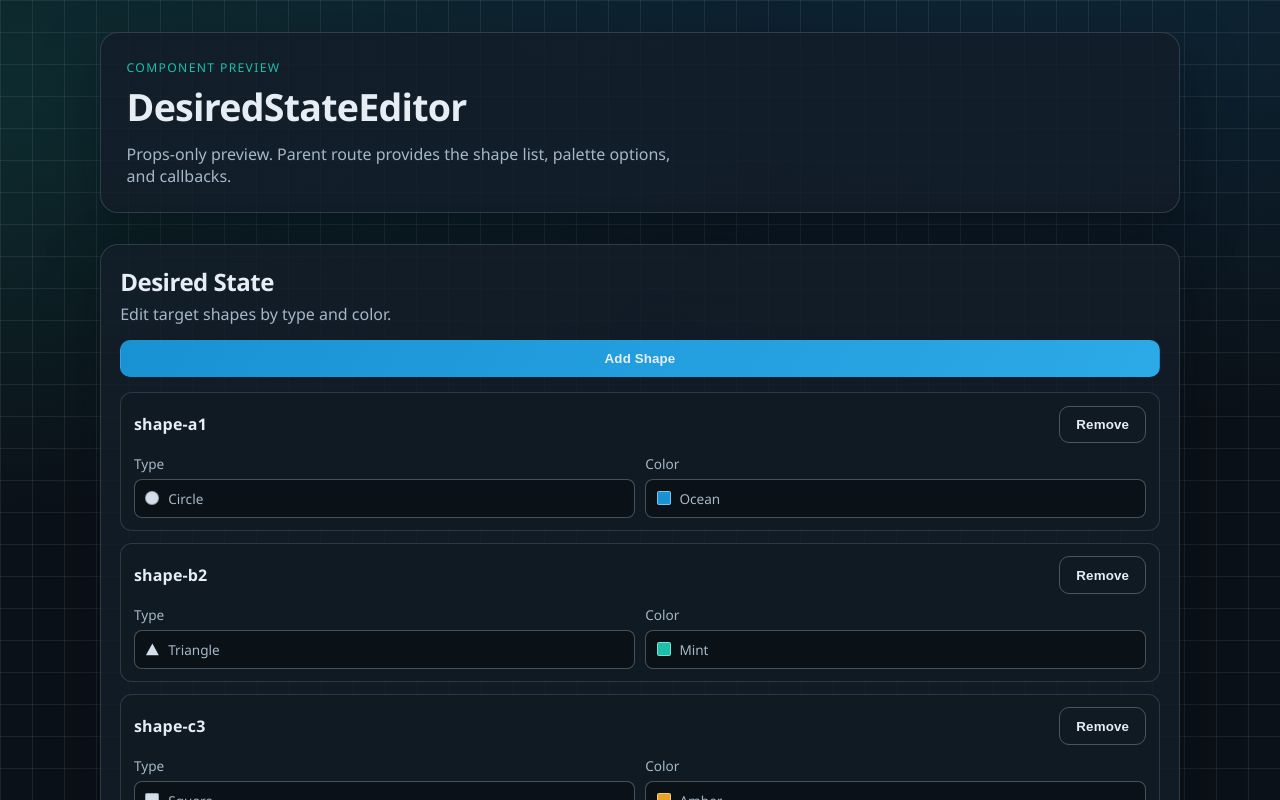
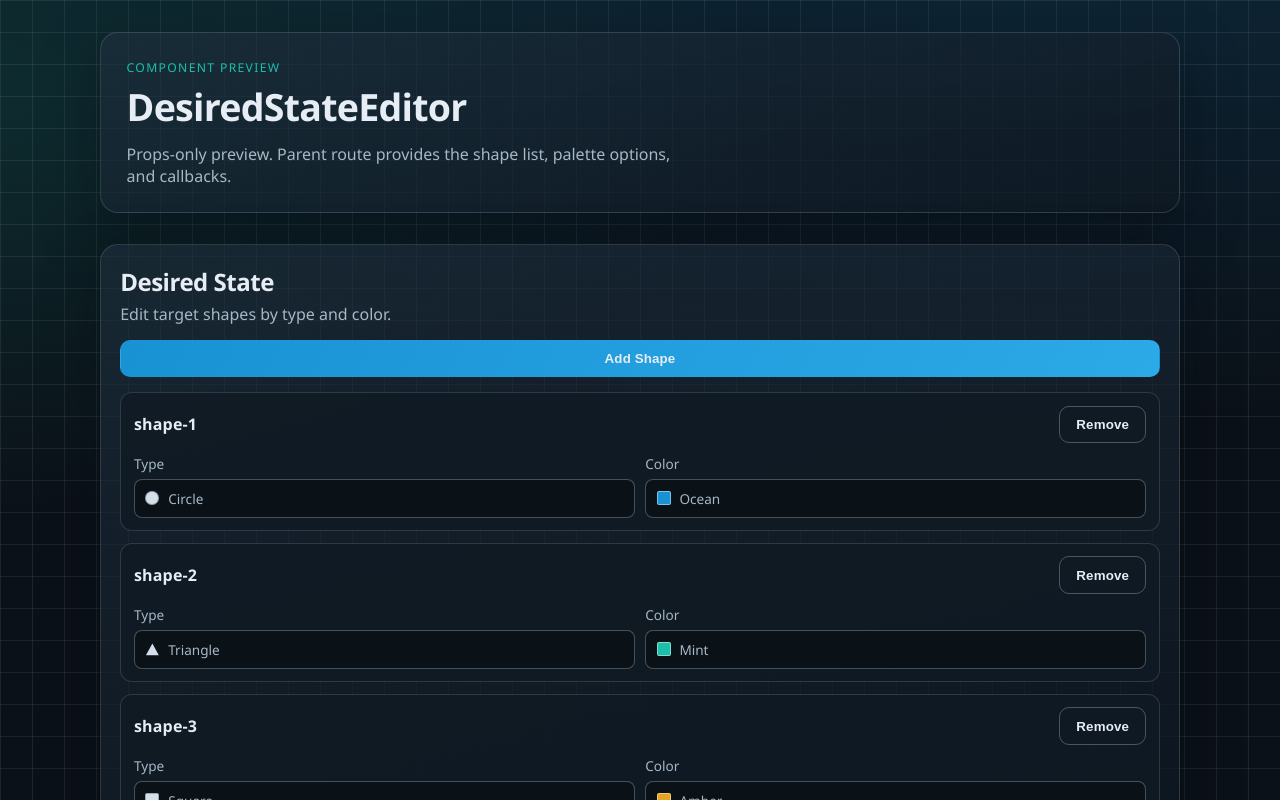
Before and after one commit to LiamCarver/desired-state-demo, a React (Vite) app in the folder app/: page /design/components/desired-state-editor in a window 1280 px wide. Shown: the top 800 px of the page. Built offline with nearby package versions, Linux system fonts and the light colour scheme.

Commit message:
style: polish editor dropdown behavior and panel gradients

```diff
--- a/app/src/components/DesiredStateEditor.tsx
+++ b/app/src/components/DesiredStateEditor.tsx
@@ -1,3 +1,5 @@
+import type { FocusEvent } from 'react'
+
 type DesiredShapeType = 'circle' | 'triangle' | 'square'
 
 type DesiredShape = {
@@ -20,6 +22,12 @@ type DesiredStateEditorProps = {
   onRemoveShape: (shapeId: string) => void
   onChangeShapeType: (shapeId: string, nextType: DesiredShapeType) => void
   onChangeShapeColor: (shapeId: string, nextColor: string) => void
+}
+
+function handleDropdownBlur(event: FocusEvent<HTMLDetailsElement>) {
+  if (!event.currentTarget.contains(event.relatedTarget as Node | null)) {
+    event.currentTarget.removeAttribute('open')
+  }
 }
 
 const shapeOptions: Array<{ value: DesiredShapeType; label: string }> = [
@@ -66,7 +74,7 @@ function DesiredStateEditor({
             <div className="editor-controls">
               <label className="field">
                 <span>Type</span>
-                <details className="shape-dropdown">
+                <details className="shape-dropdown" onBlur={handleDropdownBlur}>
                   <summary>
                     <span
                       className={`dropdown-shape-chip dropdown-shape-${shape.type}`}
@@ -104,7 +112,7 @@ function DesiredStateEditor({
 
               <label className="field">
                 <span>Color</span>
-                <details className="color-dropdown">
+                <details className="color-dropdown" onBlur={handleDropdownBlur}>
                   <summary>
                     <span
                       className="dropdown-color-chip"
--- a/app/src/index.css
+++ b/app/src/index.css
@@ -2,6 +2,8 @@
   --bg-base: #0b1118;
   --bg-elev: #101a24;
   --bg-panel: rgba(19, 30, 41, 0.86);
+  --panel-grad-top: rgba(31, 47, 62, 0.62);
+  --panel-grad-bottom: rgba(14, 24, 34, 0.74);
   --text-main: #e7edf4;
   --text-muted: #a6b7c6;
   --stroke: rgba(166, 183, 198, 0.2);
@@ -71,7 +73,7 @@ body {
 .hero-card,
 .card {
   border: 1px solid var(--stroke);
-  background: var(--bg-panel);
+  background: linear-gradient(165deg, var(--panel-grad-top), var(--panel-grad-bottom));
   border-radius: 18px;
   box-shadow: var(--shadow);
 }
@@ -154,7 +156,7 @@ h2 {
 
 .canvas-card {
   border: 1px solid var(--stroke);
-  background: var(--bg-panel);
+  background: linear-gradient(165deg, var(--panel-grad-top), var(--panel-grad-bottom));
   border-radius: 18px;
   box-shadow: var(--shadow);
   padding: 1.2rem;
@@ -256,7 +258,7 @@ h2 {
 
 .editor-card {
   border: 1px solid var(--stroke);
-  background: var(--bg-panel);
+  background: linear-gradient(165deg, var(--panel-grad-top), var(--panel-grad-bottom));
   border-radius: 18px;
   box-shadow: var(--shadow);
   padding: 1.2rem;
--- a/app/src/routes/DesiredStateEditorComponentRoute.tsx
+++ b/app/src/routes/DesiredStateEditorComponentRoute.tsx
@@ -4,9 +4,9 @@ import DesiredStateEditor from '../components/DesiredStateEditor'
 import { palette } from '../design/designTokens'
 
 const initialDesiredShapes = [
-  { id: 'shape-a1', type: 'circle' as const, color: '#1992D4' },
-  { id: 'shape-b2', type: 'triangle' as const, color: '#1CBFAA' },
-  { id: 'shape-c3', type: 'square' as const, color: '#E9A322' },
+  { id: 'shape-1', type: 'circle' as const, color: '#1992D4' },
+  { id: 'shape-2', type: 'triangle' as const, color: '#1CBFAA' },
+  { id: 'shape-3', type: 'square' as const, color: '#E9A322' },
 ]
 
 const sampleColors = palette.map((swatch) => ({
```
